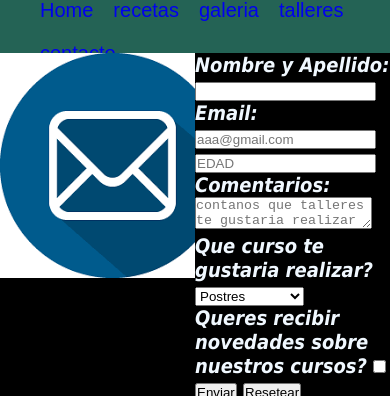
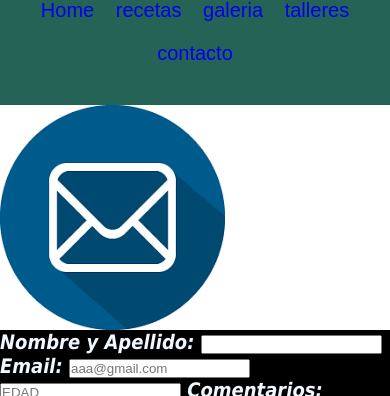
Before and after one commit to leogumi/pasteleo, a plain HTML site: page pages/contacto.html in a window 390 px wide. Shown: the part 57-453 px from the top of the page. Drawn offline with Linux system fonts and the light colour scheme.

Commit message:
modifique html

```diff
--- a/css/estilo.css
+++ b/css/estilo.css
@@ -26,10 +26,11 @@ ul {
   display: flex; /* primera propiedad que habilita aplicar flexbox */
   flex-direction: row; /*row ; column ; row-reverse ; column-reverse */
   flex-wrap: wrap;
-  align-content: stretch;
-  height: 34px;
+  justify-content: space-around;
+  height: auto;
 }
 .gridConteiner {
+  min-height: 100vh;
   display: grid;
   grid-template-columns: 50% 50%;
   grid-template-rows: auto auto auto auto;
@@ -49,6 +50,7 @@ header {
 }
 .titulo {
   grid-area: titulo;
+  display: grid;
 }
 .encabezado {
   grid-area: encabezado;
@@ -74,6 +76,10 @@ footer {
 }
 .p-50 {
   padding: 50px;
+}
+.gridContacto {
+  min-height: 100vh;
+  padding: 0%;
 }
 .contactoFooter {
   text-align: right;
@@ -112,6 +118,7 @@ h2 {
   text-align: center;
 }
 .recetasTextos {
+  min-height: 100vh;
   font-family: arial; /* modifica familia tipografica*/
   font-size: 2rem; /*modifica tamaño tipografico */
   font-weight: bold; /*modifica grosor de tipografia*/
@@ -128,8 +135,7 @@ h2 {
   font-size: 25px;
 }
 .tablero {
-  margin: 150px auto;
-  width: 600;
+  margin: auto;
 }
 table {
   background-color: white;
@@ -191,6 +197,7 @@ main {
   justify-content: space-between;
 }
 .contacto {
+  min-height: 100vh;
   background-color: aqua;
   font-family: tahoma; /* modifica familia tipografica*/
   font-size: 2rem; /*modifica tamaño tipografico */
@@ -209,20 +216,32 @@ main {
   .gridConteiner {
     display: grid;
     grid-template-areas:
-      "header"
+      "header header"
       "titulo titulo"
-      "video"
-      "encabezado"
-      "footer";
+      "video video"
+      "encabezado encabezado"
+      "footer footer";
   }
+  h1 {
+    font-size: 30px;
+  }
+  .imgTortas {
+    padding: 0%;
+    margin: 0%;
+  }
+
   .encabezado {
     display: flex;
     background-color: #000000;
     color: aliceblue;
     text-align: center;
   }
+  .tableroCompleto {
+    display: grid;
+    font-family: tahoma;
+  }
   .video {
-    width: 100%;
+    display: flex;
   }
   .recetasTextos {
     background-color: #246355;
@@ -234,4 +253,17 @@ main {
     background-color: #000000;
     color: aliceblue;
   }
+  .contactoimg {
+    display: grid;
+    justify-content: space-between;
+  }
+  .gridContacto {
+    display: grid;
+    grid-template-columns: 200%;
+    grid-template-rows: auto;
+    grid-template-areas:
+      "contactoimg"
+      "contacto";
+    justify-content: space-between;
+  }
 }
--- a/pages/contacto.html
+++ b/pages/contacto.html
@@ -26,7 +26,9 @@
 	</header>
 	<!-- formulario de contacto -->
 	<section class="gridContacto">
-		<img src="../assets/img/contacto.png" alt="contacto" class="contactoimg">
+		<div class="contactoimg">
+			<img src="../assets/img/contacto.png" alt="contacto">
+		</div>
 		<article class="contacto">
 			<form action="#">
 				<label for="Nombre y Apellido"> Nombre y Apellido:
```
Also changed, not shown: pages/talleres.html (+2 -0 lines).
